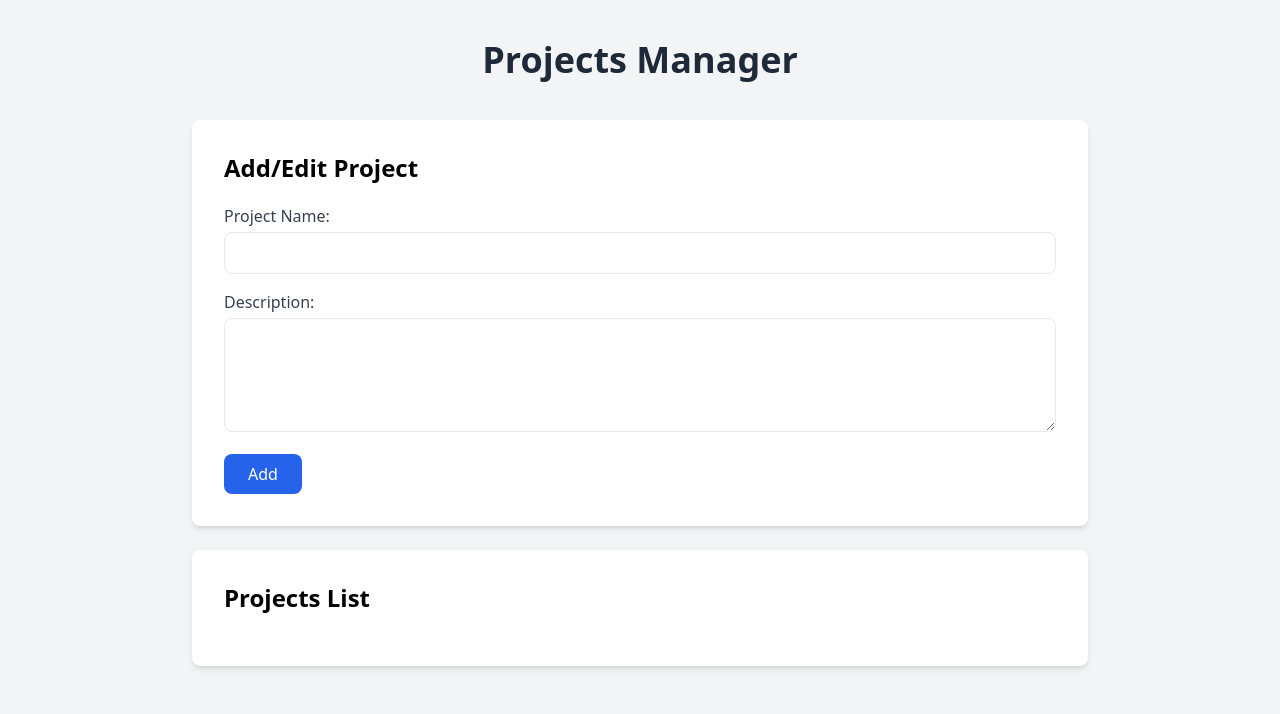
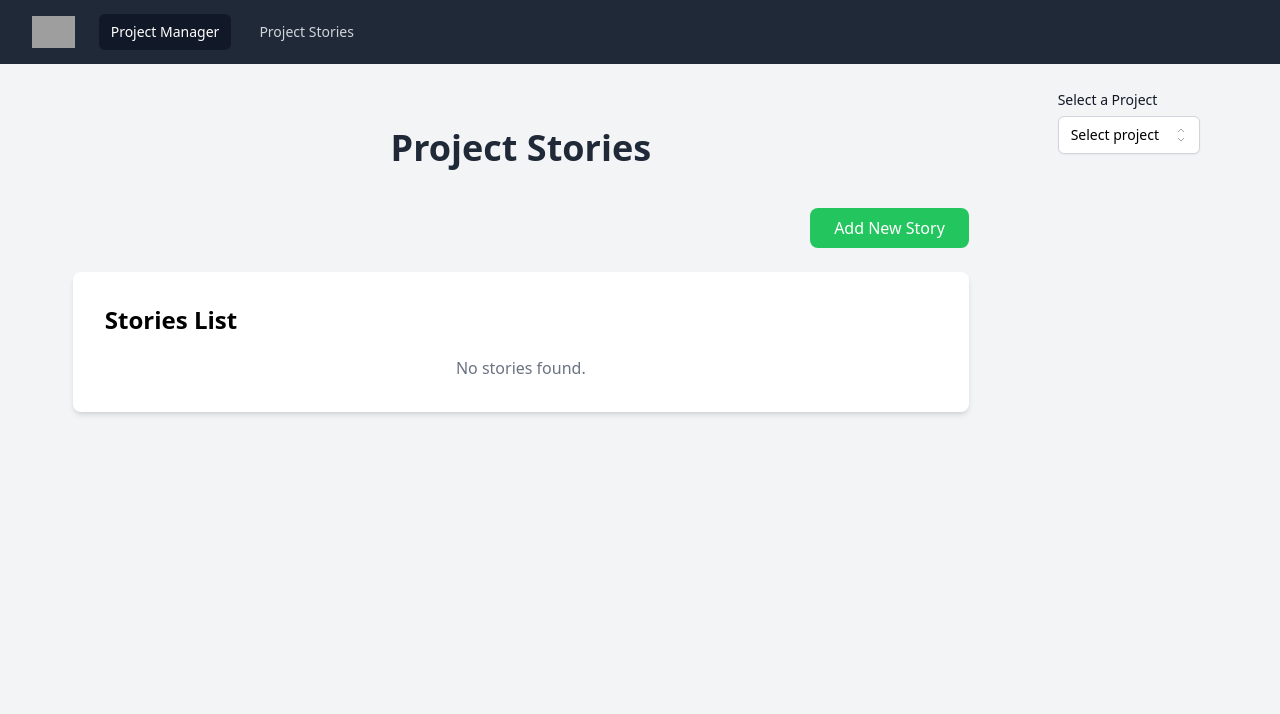
Before and after one commit to Dratatus/Programowanie-aplikacji-webowych, a Vue app: page /stories in a window 1280 px wide. Shown: the top 714 px of the page. Built offline with nearby package versions, Linux system fonts and the light colour scheme; grey boxes are pictures that could not be loaded.

Commit message:
added project stories, and selecting project logic

```diff
--- a/src/App.vue
+++ b/src/App.vue
@@ -1,21 +1,51 @@
 <script setup lang="ts">
-import ProjectList from './components/ProjectManager.vue'
+import SelectCurrentProject from './components/SelectCurrentProject.vue';
+
 </script>
 
 <template>
-  <ProjectList />
+  <div class="flex flex-col min-h-screen bg-gray-100">
+    <!-- Navbar -->
+    <nav class="bg-gray-800">
+      <div class="max-w-7xl px-2 sm:px-6 lg:px-8">
+        <div class="relative flex items-center justify-between h-16">
+          <!-- Logo and navigation -->
+          <div class="flex-1 flex items-center justify-start sm:items-stretch sm:justify-start">
+            <div class="flex-shrink-0 flex items-center">
+              <img class="block lg:hidden h-8 w-auto" src="https://tailwindui.com/img/logos/mark.svg?color=indigo&shade=500" alt="Workflow">
+              <img class="hidden lg:block h-8 w-auto" src="https://tailwindui.com/img/logos/mark.svg?color=indigo&shade=500" alt="Workflow">
+            </div>
+            <div class="hidden sm:block sm:ml-6">
+              <div class="flex space-x-4">
+                <router-link to="/" class="bg-gray-900 text-white px-3 py-2 rounded-md text-sm font-medium" aria-current="page">Project Manager</router-link>
+                <router-link to="/stories" class="text-gray-300 hover:bg-gray-700 hover:text-white px-3 py-2 rounded-md text-sm font-medium">Project Stories</router-link>
+              </div>
+            </div>
+          </div>
+        </div>
+      </div>
+    </nav>
+
+    <main class="flex-grow">
+      <div class="py-6 lg:px-8 flex items-start">
+        <div class="flex-1">
+          <router-view />
+        </div>
+
+        <div class="px-12">
+          <SelectCurrentProject />
+        </div>
+      </div>
+    </main>
+  </div>
 </template>
 
+
 <style scoped>
-.logo {
-  padding: 1.5em;
-  will-change: filter;
-  transition: filter 300ms;
+html,
+body {
+  height: 100%;
+  background-color: #f3f4f6;
 }
-.logo:hover {
-  filter: drop-shadow(0 0 2em #646cffaa);
-}
-.logo.vue:hover {
-  filter: drop-shadow(0 0 2em #42b883aa);
-}
+
 </style>
--- a/src/components/ProjectManager.vue
+++ b/src/components/ProjectManager.vue
@@ -7,7 +7,6 @@
         <h2 class="text-2xl font-semibold mb-5">Add/Edit Project</h2>
         <form @submit.prevent="submitForm" class="space-y-4">
           <input type="hidden" v-model="editableProject.id">
-
           <div>
             <label for="name" class="block text-gray-700 font-medium mb-1">Project Name:</label>
             <input v-model="editableProject.name" id="name" type="text" required class="w-full px-4 py-2 border rounded-lg focus:ring-blue-500 focus:border-blue-500"/>
@@ -38,6 +37,9 @@
       </div>
     </div>
   </div>
+
+
+
 </template>
 
 
--- a/src/components/ProjectStories.vue
+++ b/src/components/ProjectStories.vue
@@ -1,13 +1,34 @@
 <template>
+  <div class="min-h-screen bg-gray-100 py-10">
+    <div class="container mx-auto max-w-4xl">
+      <h1 class="text-4xl font-bold text-center text-gray-800 mb-10">Project Stories</h1>
+
+      <div class="flex justify-end mb-6">
+        <button @click="createNewStory" class="bg-green-500 text-white px-6 py-2 rounded-lg hover:bg-green-600 focus:outline-none focus:ring-2 focus:ring-green-600 focus:ring-opacity-50">
+          Add New Story
+        </button>
+      </div>
+
+      <div class="bg-white p-8 rounded-lg shadow-md">
+        <h2 class="text-2xl font-semibold mb-5">Stories List</h2>
+        <ul class="space-y-3">
+          <li v-for="story in stories" :key="story.id" class="flex items-center justify-between bg-gray-100 p-4 rounded-lg">
             <div>
-      <h2>Project Stories</h2>
-      <button @click="createNewStory">Add New Story</button>
-      <div v-for="story in stories" :key="story.id">
-        <h3>{{ story.name }}</h3>
-        <p>{{ story.description }}</p>
-        <!-- Buttons for editing and deleting a story -->
-        <button @click="editStory(story)">Edit</button>
-        <button @click="deleteStory(story.id)">Delete</button>
+              <h3 class="text-lg font-semibold text-gray-900">{{ story.name }}</h3>
+              <p class="text-gray-600">{{ story.description }}</p>
+            </div>
+            <div>
+              <button @click="editStory(story)" class="text-sm bg-yellow-500 hover:bg-yellow-600 text-white py-1 px-3 rounded-lg focus:outline-none mr-2">
+                Edit
+              </button>
+              <button @click="deleteStory(story.id)" class="text-sm bg-red-500 hover:bg-red-600 text-white py-1 px-3 rounded-lg focus:outline-none">
+                Delete
+              </button>
+            </div>
+          </li>
+          <li v-if="stories.length === 0" class="text-center text-gray-500">No stories found.</li>
+        </ul>
+      </div>
     </div>
   </div>
 </template>
@@ -15,27 +36,28 @@
 <script setup lang="ts">
 import { ref, onMounted } from 'vue';
 import CurrentProjectService from '../services/currentProject-service';
-  import { ProjectHistoryService } from '../services/ProjectHistoryService';
+import { ProjectStoryService } from '../services/projectStory-service';
+import { ProjectStory } from '../models/projectStory';
 
-  const stories = ref([]);
+const stories = ref<ProjectStory[]>([]);
 
 onMounted(() => {
-    const currentProjectId = CurrentProjectService.getCurrentProject();
+  const currentProjectId = CurrentProjectService.getCurrentProject()
   if (currentProjectId) {
-      stories.value = ProjectHistoryService.loadStoriesForProject(currentProjectId);
+    stories.value = ProjectStoryService.loadStoriesForProject(currentProjectId);
   }
 });
 
 const createNewStory = () => {
-    // Logic for creating a new story
 };
 
-  const editStory = (story) => {
-    // Logic for editing a story
+const editStory = (story: ProjectStory) => {
+  ProjectStoryService.updateStory(story);
+  stories.value = stories.value.filter((story) => story.id !== story.id);
 };
 
-  const deleteStory = (storyId) => {
-    ProjectHistoryService.deleteStory(storyId);
+const deleteStory = (storyId: number) => {
+  ProjectStoryService.deleteStory(storyId);
   stories.value = stories.value.filter((story) => story.id !== storyId);
 };
 </script>
--- a/src/components/SelectCurrentProject.vue
+++ b/src/components/SelectCurrentProject.vue
@@ -1,26 +1,43 @@
 <template>
-    <div>
-        <h2>Select a Project</h2>
-        <select v-model="selectedProjectId" @change="setCurrentProject">
+    <div class="w-full max-w-xs">
+      <label for="listbox" class="block text-sm font-medium leading-6 text-gray-900">Select a Project</label>
+      <div class="relative mt-1">
+        <button type="button" class="relative w-full cursor-default rounded-md border border-gray-300 bg-white py-2 pl-3 pr-10 text-left shadow-sm focus:outline-none focus:ring-1 focus:ring-indigo-500 focus:border-indigo-500 sm:text-sm">
+          <span class="block truncate">{{ selectedProjectName }}</span>
+          <span class="pointer-events-none absolute inset-y-0 right-0 flex items-center pr-2">
+            <svg class="h-5 w-5 text-gray-400" xmlns="http://www.w3.org/2000/svg" viewBox="0 0 20 20" fill="none" stroke="currentColor">
+              <path d="M7 7l3-3 3 3m0 6l-3 3-3-3" />
+            </svg>
+          </span>
+        </button>
+
+        <select v-model="selectedProjectId" @change="setCurrentProject" class="absolute inset-0 w-full h-full opacity-0 cursor-pointer">
           <option value="" disabled>Select project</option>
           <option v-for="project in projects" :key="project.id" :value="project.id">
             {{ project.name }}
           </option>
         </select>
       </div>
+    </div>
   </template>
 
   <script setup lang="ts">
-import { onMounted, ref } from 'vue';
+  import { ref, watch, onMounted } from 'vue';
   import CurrentProjectService from '../services/currentProject-service';
   import { ProjectService } from '../services/project-service';
   import { Project } from '../models/project';
 
   const selectedProjectId = ref(null);
   const projects = ref<Project[]>([]);
+  const selectedProjectName = ref('Select project');
 
-onMounted(() => {
-    projects.value = ProjectService.loadProjects();
+  onMounted(async () => {
+    projects.value = await ProjectService.loadProjects();
+  });
+
+  watch(selectedProjectId, (newVal) => {
+    const project = projects.value.find(p => p.id === newVal);
+    selectedProjectName.value = project ? project.name : 'Select project';
   });
 
   const setCurrentProject = () => {
--- a/src/main.ts
+++ b/src/main.ts
@@ -1,5 +1,8 @@
 import { createApp } from 'vue'
 import './style.css'
 import App from './App.vue'
+import router from './routes';
 
-createApp(App).mount('#app')
+const app = createApp(App);
+app.use(router);
+app.mount('#app');
--- a/src/models/projectHistory.ts
+++ b/src/models/projectStory.ts
@@ -1,7 +1,7 @@
 export type Priority = 'low' | 'medium' | 'high';
 export type StoryState = 'todo' | 'doing' | 'done';
 
-export interface ProjectHistory {
+export interface ProjectStory {
     id: number;
     name: string;
     description: string;
--- a/src/routes/index.ts
+++ b/src/routes/index.ts
@@ -1,8 +1,10 @@
-import  ProjectsList  from "../components/ProjectManager.vue"
+import  ProjectManager  from "../components/ProjectManager.vue"
 import { createRouter, createWebHistory } from 'vue-router'
+import ProjectStories from "../components/ProjectStories.vue";
 
 const routes = [
-  { path: '/', component: ProjectsList },
+  { path: '/', component: ProjectManager },
+  { path: '/stories', component: ProjectStories },
 ];
 
 const router = createRouter({
--- /dev/null
+++ b/src/services/projectStory-service.ts
@@ -0,0 +1,48 @@
+import { ProjectStory, StoryState } from '../models/projectStory';
+
+export class ProjectStoryService {
+  private static loadStories(): ProjectStory[] {
+    const stories = localStorage.getItem('projectHistories');
+    return stories ? JSON.parse(stories) : [];
+  }
+
+  private static saveStories(stories: ProjectStory[]): void {
+    localStorage.setItem('projectHistories', JSON.stringify(stories));
+  }
+
+  public static loadStoriesForProject(projectId: number): ProjectStory[] {
+    return this.loadStories().filter(story => story.projectId === projectId);
+  }
+
+  public static createStory(story: ProjectStory): void {
+    const stories = this.loadStories();
+    story.id = new Date().getTime();
+    story.creationDate = new Date();
+    stories.push(story);
+    this.saveStories(stories);
+  }
+
+  public static updateStory(updatedStory: ProjectStory): void {
+    let stories = this.loadStories();
+    const index = stories.findIndex(story => story.id === updatedStory.id);
+    if (index !== -1) {
+      stories[index] = updatedStory;
+      this.saveStories(stories);
+    }
+  }
+
+  public static deleteStory(storyId: number): void {
+    let stories = this.loadStories();
+    stories = stories.filter(story => story.id !== storyId);
+    this.saveStories(stories);
+  }
+
+  public static updateStoryState(storyId: number, newState: StoryState): void {
+    let stories = this.loadStories();
+    const index = stories.findIndex(story => story.id === storyId);
+    if (index !== -1) {
+      stories[index].state = newState;
+      this.saveStories(stories);
+    }
+  }
+}
```
Lines whose indentation alone changed are shown as unchanged.
